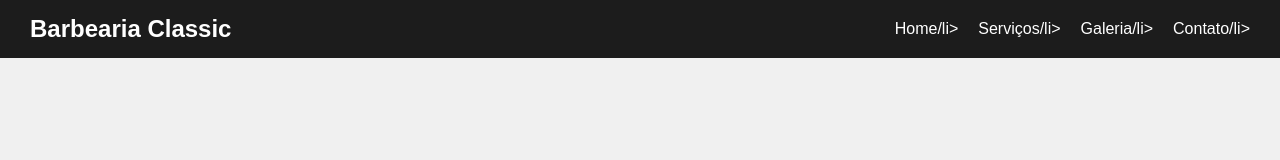
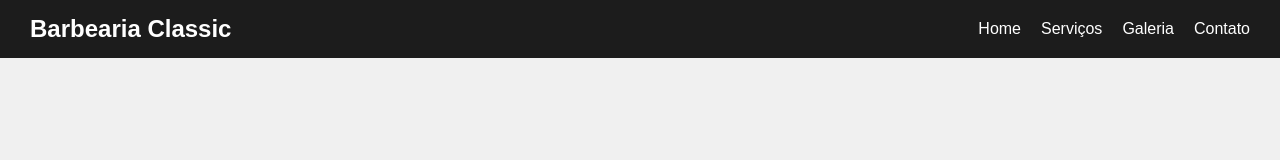
Before and after one commit to FellipeFontoura98/Barbearia, a plain HTML site: page index.html in a window 1280 px wide. Drawn offline with Linux system fonts and the light colour scheme.

Commit message:
feat: bug fixed

```diff
--- a/index.html
+++ b/index.html
@@ -11,10 +11,10 @@
         <a href="#" class="logo">Barbearia Classic</a>
         <nav>
             <ul>
-                <li><a href="#">Home</a>/li>
-                <li><a href="#Serviços">Serviços</a>/li>
-                <li><a href="#Galeria">Galeria</a>/li>
-                <li><a href="#Contatos">Contato</a>/li>
+                <li><a href="#">Home</a></li>
+                <li><a href="#Serviços">Serviços</a></li>
+                <li><a href="#Galeria">Galeria</a></li>
+                <li><a href="#Contatos">Contato</a></li>
             </ul>
         </nav>
     </header>
```
